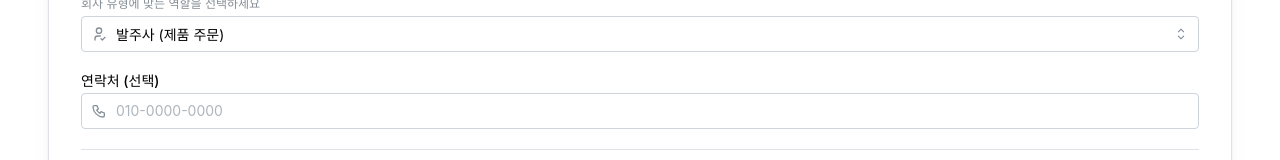
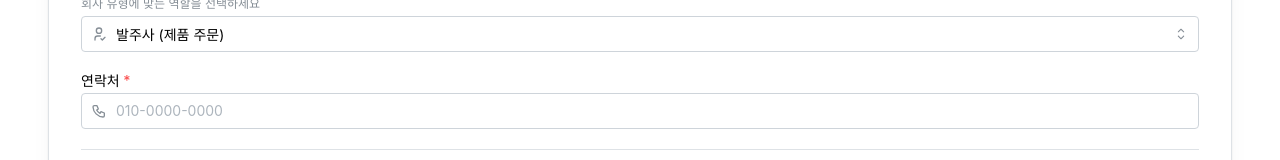
Before and after one commit to Deepbluewarn/dotco_assignment, a Next.js app: page /auth/register in a window 1280 px wide. Shown: the part 523-683 px from the top of the page. Built offline with nearby package versions, Linux system fonts and the light colour scheme; no server answers.

Commit message:
연락처 필드를 필수 속성으로 변경

```diff
--- a/src/components/RegisterForm.tsx
+++ b/src/components/RegisterForm.tsx
@@ -171,11 +171,12 @@ export default function RegisterForm() {
                         id="contact"
                         name="contact"
                         type="tel"
-                        label="연락처 (선택)"
+                        label="연락처"
                         placeholder="010-0000-0000"
                         value={formData.contact}
                         onChange={handleChange}
                         leftSection={<IconPhone size={16} />}
+                        required
                     />
                 </Stack>
 
```
